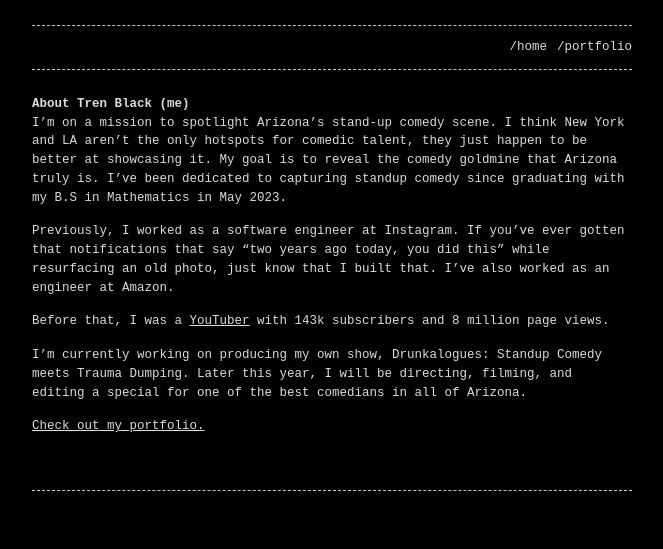
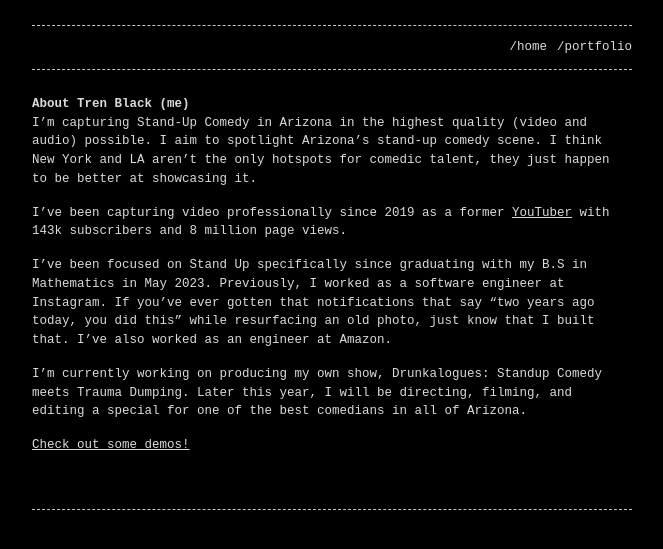
Before and after one commit to Trenblack/self_site, a Jekyll site: the page built from index.md, in a window 1280 px wide. Shown: the top 549 px of the page, without its empty margins (308-971 px from the left). Built offline with Jekyll 4.4.1, drawn with Linux system fonts in a browser that asks for light colours.

```diff
--- a/index.md
+++ b/index.md
@@ -5,12 +5,12 @@ permalink: /
 ---
 
 # About Tren Black (me)
-I'm on a mission to spotlight Arizona's stand-up comedy scene. I think New York and LA aren't the only hotspots for comedic talent, they just happen to be better at showcasing it. My goal is to reveal the comedy goldmine that Arizona truly is. I've been dedicated to capturing standup comedy since graduating with my B.S in Mathematics in May 2023.
+I'm capturing Stand-Up Comedy in Arizona in the highest quality (video and audio) possible. I aim to spotlight Arizona's stand-up comedy scene. I think New York and LA aren't the only hotspots for comedic talent, they just happen to be better at showcasing it.
 
-Previously, I worked as a software engineer at Instagram. If you've ever gotten that notifications that say "two years ago today, you did this" while resurfacing an old photo, just know that I built that. I've also worked as an engineer at Amazon.
+I've been capturing video professionally since 2019 as a former [YouTuber](https://youtube.com/@trenblack) with 143k subscribers and 8 million page views.
 
-Before that, I was a [YouTuber](https://youtube.com/@trenblack) with 143k subscribers and 8 million page views.
+I've been focused on Stand Up specifically since graduating with my B.S in Mathematics in May 2023. Previously, I worked as a software engineer at Instagram. If you've ever gotten that notifications that say "two years ago today, you did this" while resurfacing an old photo, just know that I built that. I've also worked as an engineer at Amazon.
 
 I'm currently working on producing my own show, Drunkalogues: Standup Comedy meets Trauma Dumping. Later this year, I will be directing, filming, and editing a special for one of the best comedians in all of Arizona.
 
-[Check out my portfolio.]({% link about.md %})
+[Check out some demos!]({% link about.md %})
```
Also changed, not shown: about.md (+11 -6 lines).
